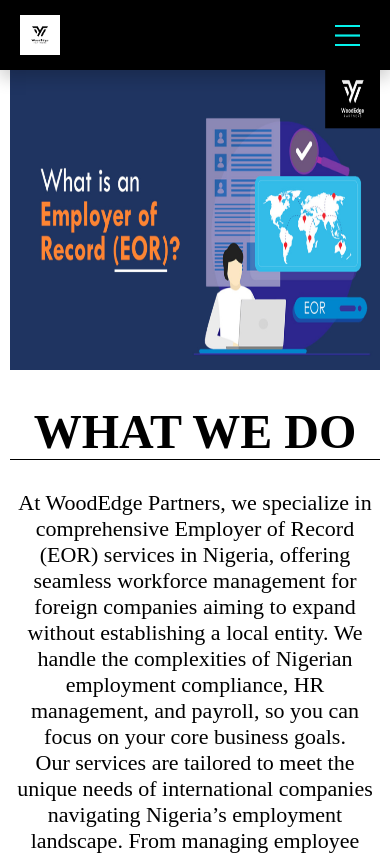
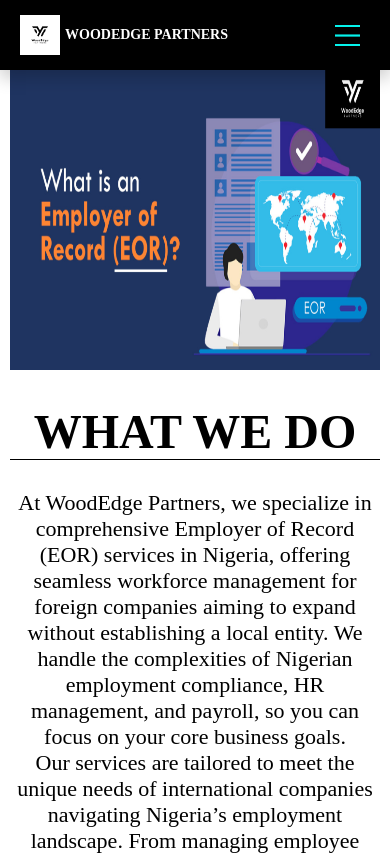
Before and after one commit to kingstech5566/woodedge, a React (Create React App) app: page /about in a window 390 px wide. Shown: the top 855 px of the page. Built offline with nearby package versions, Linux system fonts and the light colour scheme.

Commit message:
wood update

```diff
--- a/src/components/price.js
+++ b/src/components/price.js
@@ -3,7 +3,7 @@
 import basic from "./images/basic.png"
 import premium from "./images/premium.png"
 import enter from "./images/enterprise.png"
-import image from "./images/img1.jpg"
+import image from "./images/img2.webp"
 export default function Price(){
     return(
         <section className="price">
--- a/src/mobile.css
+++ b/src/mobile.css
@@ -15,7 +15,7 @@
 
     .header article p{
         font-size: 14px;
-        display: none;
+        display: flex;
     }
 
     .header nav{
@@ -331,7 +331,13 @@
     }
 
     .main .price{
-        padding: 10px 10px;
+        padding: 0px;
+    }
+
+    .main .price .img{
+        display: flex;
+        width: 100%;
+        height: 300px;
     }
 
     .main .price .price-header h1{
```
